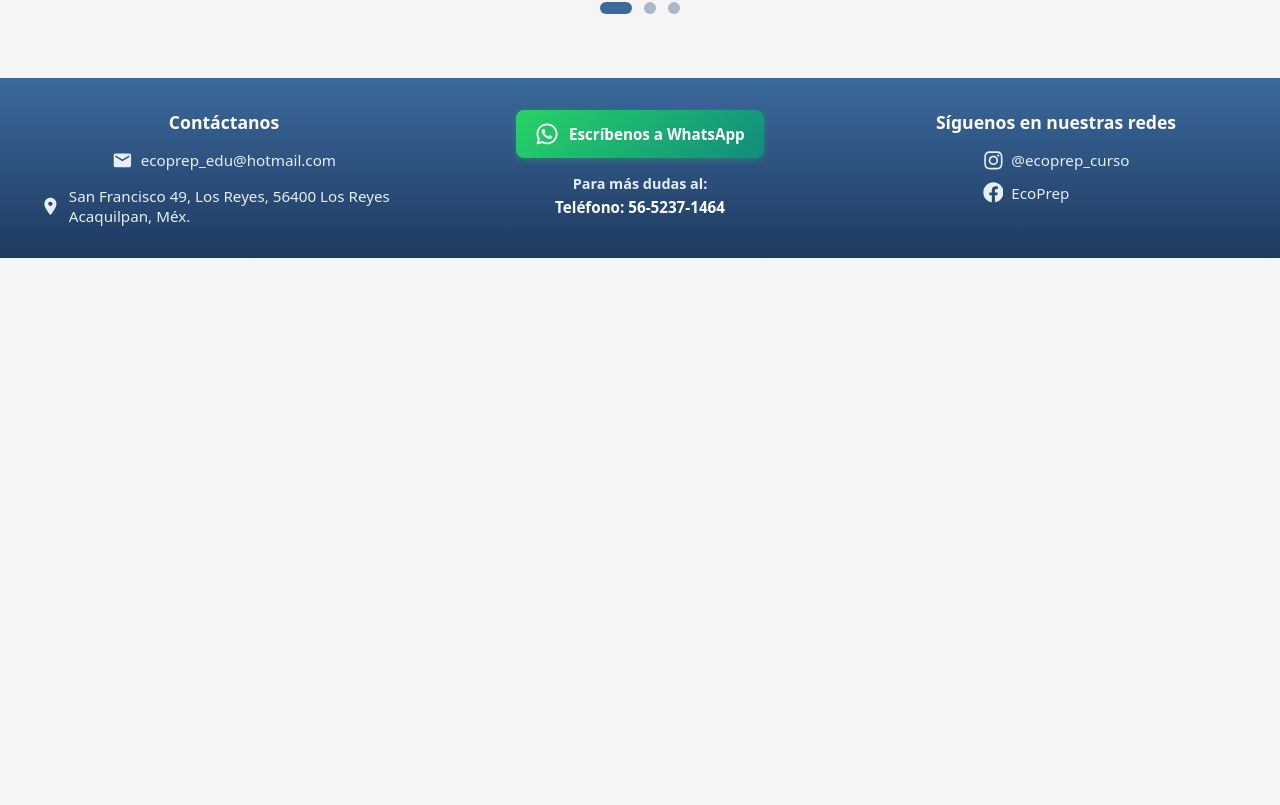
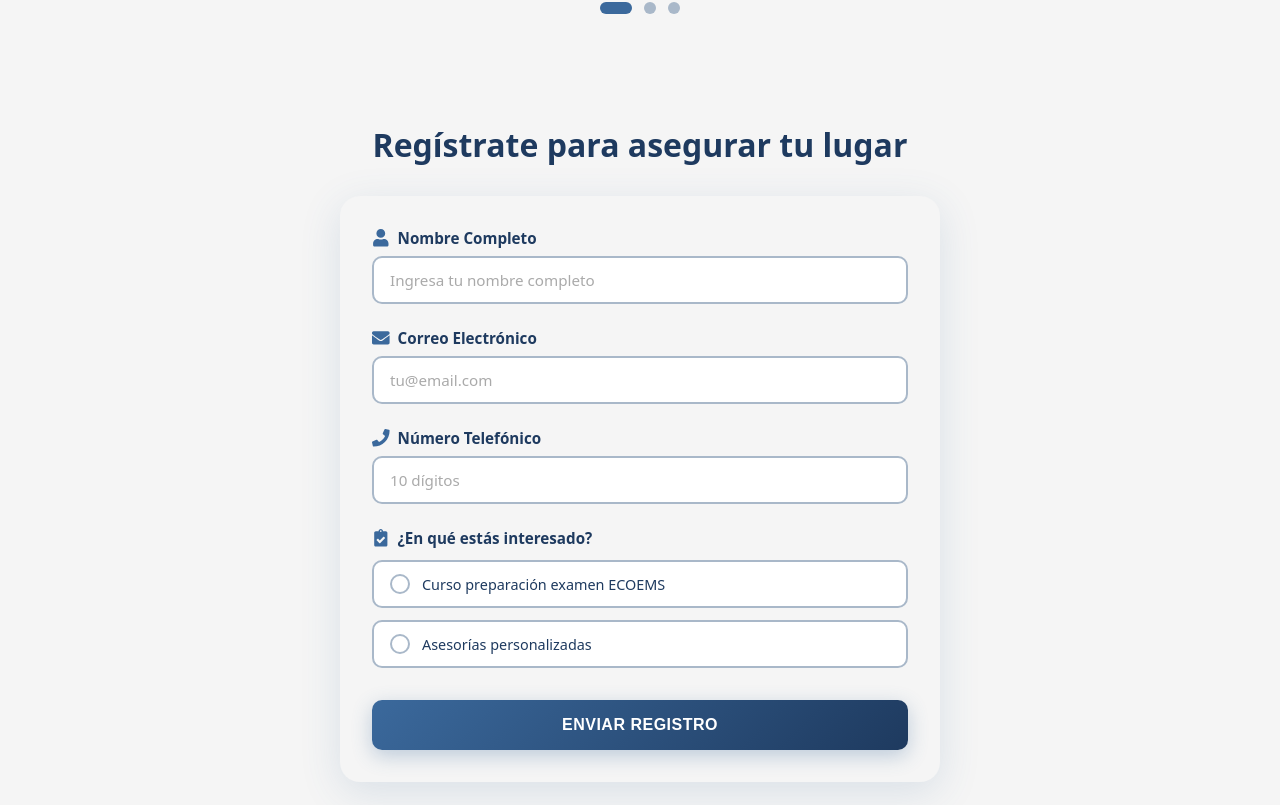
Before and after one commit to EseWey21/ecoprep, a React (Vite) app: page /inscribete in a window 1280 px wide. Shown: the part 1375-2180 px from the top of the page. Before the commit the page ends 1633 px from the top, so only its background shows below. Built offline with nearby package versions, Linux system fonts and the light colour scheme.

Commit message:
formulario

```diff
--- a/src/pages/Inscribete.css
+++ b/src/pages/Inscribete.css
@@ -319,3 +319,192 @@
     font-size: 1.2rem;
   }
 }
+
+/* Sección Registro */
+.ecp-registro {
+  width: 100%;
+  background: var(--ecp-bg);
+  padding: 3rem 2rem;
+  box-sizing: border-box;
+}
+
+.ecp-registro__container {
+  max-width: 600px;
+  margin: 0 auto;
+  display: flex;
+  flex-direction: column;
+  gap: 2rem;
+}
+
+.ecp-registro__titulo {
+  color: var(--ecp-primary-dark);
+  font-size: 2rem;
+  font-weight: 900;
+  margin: 0;
+  text-align: center;
+  line-height: 1.2;
+}
+
+/* Formulario */
+.ecp-formulario {
+  background: var(--ecp-bg);
+  border-radius: 20px;
+  padding: 2rem;
+  box-shadow: 0 10px 40px rgba(59, 105, 156, 0.15);
+  display: flex;
+  flex-direction: column;
+  gap: 1.5rem;
+}
+
+.ecp-formulario__grupo {
+  display: flex;
+  flex-direction: column;
+  gap: 0.5rem;
+}
+
+.ecp-formulario__label {
+  color: var(--ecp-primary-dark);
+  font-size: 0.95rem;
+  font-weight: 700;
+  display: flex;
+  align-items: center;
+  gap: 0.5rem;
+}
+
+.ecp-formulario__icon {
+  color: var(--ecp-primary);
+  font-size: 1.1rem;
+}
+
+.ecp-formulario__input {
+  padding: 0.75rem 1rem;
+  border: 2px solid var(--ecp-secondary);
+  border-radius: 10px;
+  font-size: 0.95rem;
+  font-family: inherit;
+  transition: all 0.3s ease;
+  background: #fff;
+}
+
+.ecp-formulario__input:focus {
+  outline: none;
+  border-color: var(--ecp-primary);
+  box-shadow: 0 0 0 3px rgba(59, 105, 156, 0.1);
+}
+
+.ecp-formulario__input::placeholder {
+  color: #aaa;
+}
+
+/* Radio buttons personalizados */
+.ecp-formulario__opciones {
+  display: flex;
+  flex-direction: column;
+  gap: 0.75rem;
+  margin-top: 0.25rem;
+}
+
+.ecp-formulario__opcion {
+  display: flex;
+  align-items: center;
+  gap: 0.75rem;
+  padding: 0.75rem 1rem;
+  background: #fff;
+  border: 2px solid var(--ecp-secondary);
+  border-radius: 10px;
+  cursor: pointer;
+  transition: all 0.3s ease;
+  font-size: 0.9rem;
+  font-weight: 500;
+  color: var(--ecp-text);
+  position: relative;
+}
+
+.ecp-formulario__opcion:hover {
+  border-color: var(--ecp-primary);
+  background: rgba(59, 105, 156, 0.05);
+}
+
+.ecp-formulario__opcion input[type="radio"] {
+  position: absolute;
+  opacity: 0;
+  cursor: pointer;
+}
+
+.ecp-formulario__radio {
+  width: 20px;
+  height: 20px;
+  border: 2px solid var(--ecp-secondary);
+  border-radius: 50%;
+  position: relative;
+  transition: all 0.3s ease;
+  flex-shrink: 0;
+}
+
+.ecp-formulario__opcion input[type="radio"]:checked ~ .ecp-formulario__radio {
+  border-color: var(--ecp-primary);
+  background: var(--ecp-primary);
+}
+
+.ecp-formulario__opcion input[type="radio"]:checked ~ .ecp-formulario__radio::after {
+  content: '';
+  position: absolute;
+  top: 50%;
+  left: 50%;
+  transform: translate(-50%, -50%);
+  width: 10px;
+  height: 10px;
+  border-radius: 50%;
+  background: #fff;
+}
+
+.ecp-formulario__opcion input[type="radio"]:checked ~ span:not(.ecp-formulario__radio) {
+  color: var(--ecp-primary-dark);
+  font-weight: 700;
+}
+
+/* Botón de envío */
+.ecp-formulario__btn {
+  padding: 1rem 2rem;
+  background: linear-gradient(135deg, var(--ecp-primary) 0%, var(--ecp-primary-dark) 100%);
+  color: #fff;
+  border: none;
+  border-radius: 10px;
+  font-size: 1rem;
+  font-weight: 800;
+  cursor: pointer;
+  transition: all 0.3s ease;
+  box-shadow: 0 6px 20px rgba(59, 105, 156, 0.3);
+  text-transform: uppercase;
+  letter-spacing: 0.5px;
+  margin-top: 0.5rem;
+}
+
+.ecp-formulario__btn:hover {
+  transform: translateY(-2px);
+  box-shadow: 0 8px 25px rgba(59, 105, 156, 0.4);
+}
+
+.ecp-formulario__btn:active {
+  transform: translateY(0);
+}
+
+/* Responsive para formulario */
+@media (max-width: 968px) {
+  .ecp-registro__titulo {
+    font-size: 1.75rem;
+  }
+
+  .ecp-formulario {
+    padding: 1.5rem;
+  }
+
+  .ecp-formulario__label {
+    font-size: 0.9rem;
+  }
+
+  .ecp-formulario__btn {
+    font-size: 0.95rem;
+    padding: 0.9rem 1.75rem;
+  }
+}
--- a/src/pages/Inscribete.jsx
+++ b/src/pages/Inscribete.jsx
@@ -1,5 +1,5 @@
 import './Inscribete.css'
-import { FaTag, FaBook, FaFileAlt, FaCreditCard, FaCalendarAlt, FaChevronLeft, FaChevronRight } from 'react-icons/fa'
+import { FaTag, FaBook, FaFileAlt, FaCreditCard, FaCalendarAlt, FaChevronLeft, FaChevronRight, FaUser, FaEnvelope, FaPhone, FaClipboardCheck } from 'react-icons/fa'
 import { useState } from 'react'
 import calendario1 from '../assets/calendario/1.png'
 import calendario2 from '../assets/calendario/2.png'
@@ -11,6 +11,12 @@ import calendario7 from '../assets/calendario/7.png'
 
 function Inscribete() {
   const [currentPage, setCurrentPage] = useState(0)
+  const [formData, setFormData] = useState({
+    nombre: '',
+    correo: '',
+    telefono: '',
+    interes: ''
+  })
 
   const calendarios = [
     calendario1,
@@ -37,6 +43,21 @@ function Inscribete() {
     const start = currentPage * itemsPerPage
     const end = start + itemsPerPage
     return calendarios.slice(start, end)
+  }
+
+  const handleInputChange = (e) => {
+    const { name, value } = e.target
+    setFormData(prev => ({
+      ...prev,
+      [name]: value
+    }))
+  }
+
+  const handleSubmit = (e) => {
+    e.preventDefault()
+    console.log('Formulario enviado:', formData)
+    // Aquí puedes agregar la lógica para enviar el formulario
+    alert('¡Gracias por tu registro! Nos pondremos en contacto contigo pronto.')
   }
 
   return (
@@ -125,6 +146,99 @@ function Inscribete() {
           </div>
         </div>
       </section>
+
+      <section className="ecp-registro">
+        <div className="ecp-registro__container">
+          <h2 className="ecp-registro__titulo">Regístrate para asegurar tu lugar</h2>
+
+          <form className="ecp-formulario" onSubmit={handleSubmit}>
+            <div className="ecp-formulario__grupo">
+              <label className="ecp-formulario__label">
+                <FaUser className="ecp-formulario__icon" />
+                Nombre Completo
+              </label>
+              <input
+                type="text"
+                name="nombre"
+                value={formData.nombre}
+                onChange={handleInputChange}
+                className="ecp-formulario__input"
+                placeholder="Ingresa tu nombre completo"
+                required
+              />
+            </div>
+
+            <div className="ecp-formulario__grupo">
+              <label className="ecp-formulario__label">
+                <FaEnvelope className="ecp-formulario__icon" />
+                Correo Electrónico
+              </label>
+              <input
+                type="email"
+                name="correo"
+                value={formData.correo}
+                onChange={handleInputChange}
+                className="ecp-formulario__input"
+                placeholder="tu@email.com"
+                required
+              />
+            </div>
+
+            <div className="ecp-formulario__grupo">
+              <label className="ecp-formulario__label">
+                <FaPhone className="ecp-formulario__icon" />
+                Número Telefónico
+              </label>
+              <input
+                type="tel"
+                name="telefono"
+                value={formData.telefono}
+                onChange={handleInputChange}
+                className="ecp-formulario__input"
+                placeholder="10 dígitos"
+                required
+              />
+            </div>
+
+            <div className="ecp-formulario__grupo">
+              <label className="ecp-formulario__label">
+                <FaClipboardCheck className="ecp-formulario__icon" />
+                ¿En qué estás interesado?
+              </label>
+              <div className="ecp-formulario__opciones">
+                <label className="ecp-formulario__opcion">
+                  <input
+                    type="radio"
+                    name="interes"
+                    value="curso"
+                    checked={formData.interes === 'curso'}
+                    onChange={handleInputChange}
+                    required
+                  />
+                  <span className="ecp-formulario__radio"></span>
+                  Curso preparación examen ECOEMS
+                </label>
+                <label className="ecp-formulario__opcion">
+                  <input
+                    type="radio"
+                    name="interes"
+                    value="asesorias"
+                    checked={formData.interes === 'asesorias'}
+                    onChange={handleInputChange}
+                    required
+                  />
+                  <span className="ecp-formulario__radio"></span>
+                  Asesorías personalizadas
+                </label>
+              </div>
+            </div>
+
+            <button type="submit" className="ecp-formulario__btn">
+              Enviar Registro
+            </button>
+          </form>
+        </div>
+      </section>
     </div>
   )
 }
```
